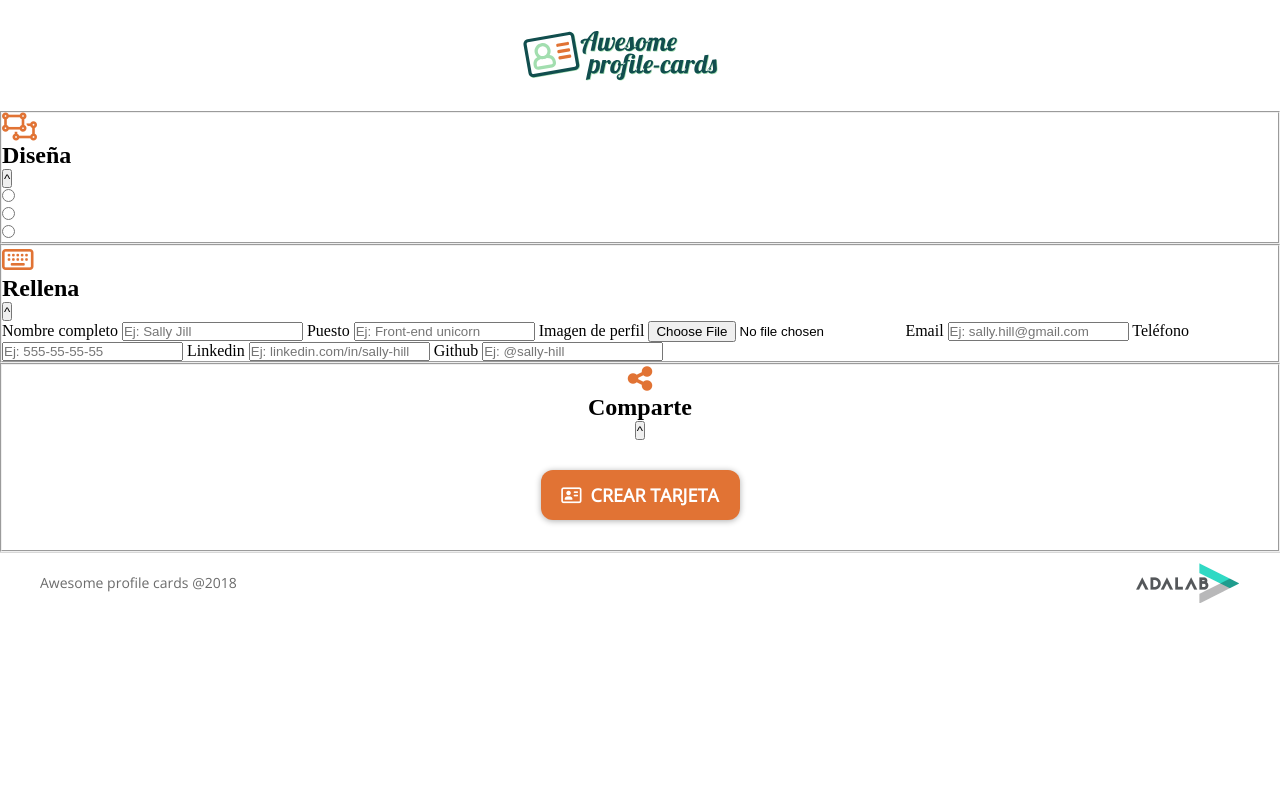
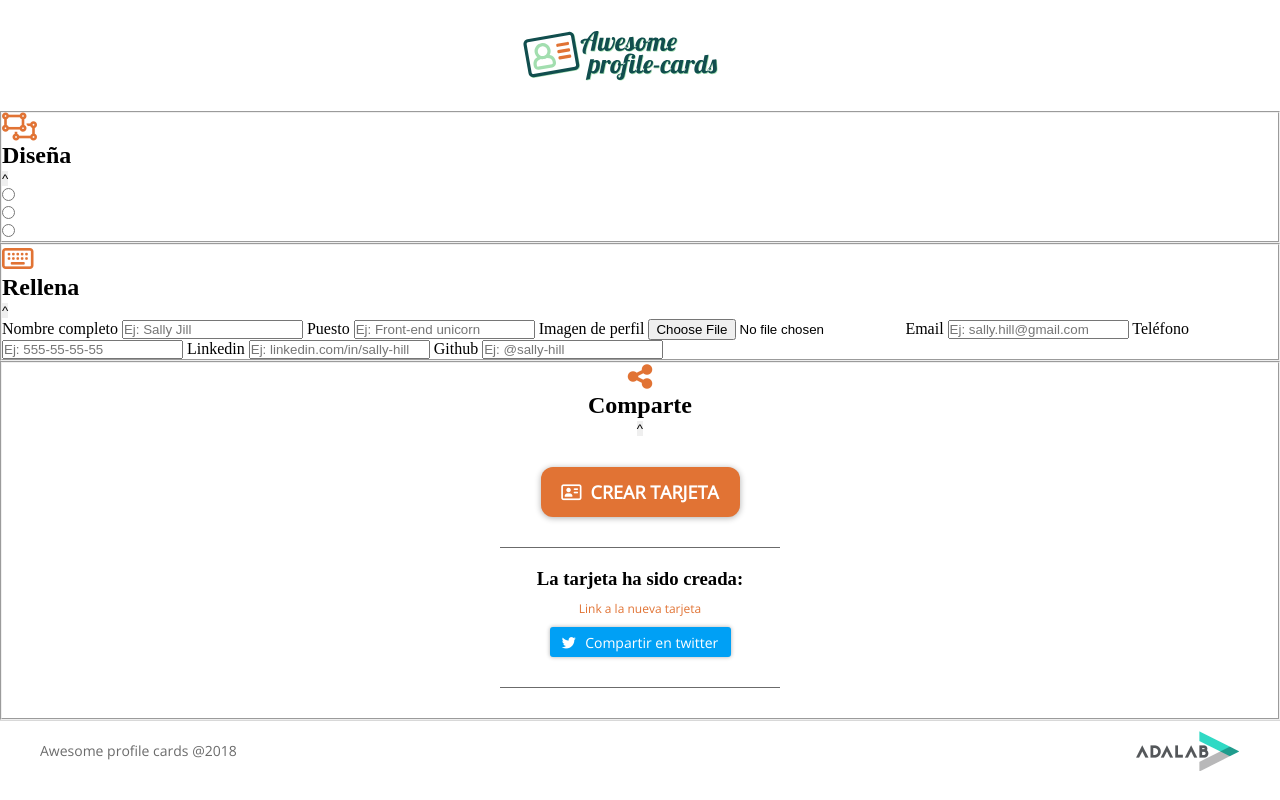
Before and after one commit to Adalab/project-promo-k-module-2-team-2, a website: page src/html/cards.html in a window 1280 px wide. Drawn offline with nearby package versions, Linux system fonts and the light colour scheme; files that its build step writes are made by us from their sources; files whose address does not match are found by name.

Commit message:
Fix CSS styles

```diff
--- a/src/html/partials/form.html
+++ b/src/html/partials/form.html
@@ -83,9 +83,9 @@
     <button type="submit" class="form__share--button" title="Crear tarjeta">
       <i class="far fa-address-card"></i>Crear tarjeta
     </button>
-    <div class="form__share--message hidden">
+    <div class="form__share--message">
       <h3 class="form__box__title h3">La tarjeta ha sido creada:</h3>
-      <a class class="card-link" href="#" title="Link a la nueva tarjeta"
+      <a class="card-link" href="#" title="Link a la nueva tarjeta"
         >Link a la nueva tarjeta</a
       >
       <button class="share-twitter">
--- a/src/scss/core/_reset.scss
+++ b/src/scss/core/_reset.scss
@@ -9,3 +9,7 @@ a {
 li {
   list-style: none;
 }
+
+button {
+  border: none;
+}
--- a/src/scss/core/_typography.scss
+++ b/src/scss/core/_typography.scss
@@ -5,6 +5,19 @@
   font-weight: 600;
   color: $colorTertiaryLight;
   text-transform: uppercase;
+}
+
+.share-twitter {
+  font-family: $font__secondary;
+  color: $colorTertiaryLight;
+  font-size: 14px;
+}
+
+// links
+.card-link {
+  font-family: $font__secondary;
+  color: $colorPrimary;
+  font-size: 12px;
 }
 
 // footer
--- a/src/scss/layout/_form-share.scss
+++ b/src/scss/layout/_form-share.scss
@@ -5,7 +5,6 @@
     height: 50px;
     background-color: $colorPrimary;
     border-radius: 12px;
-    border: none;
     box-shadow: 0 1px 6px 0 rgba(0, 0, 0, 0.32);
     margin: 30px 61px;
 
@@ -17,7 +16,29 @@
     }
   }
   &--message {
-    background-color: red;
+    width: 280px;
+    display: flex;
+    flex-direction: column;
+    align-items: center;
+    border-top: $colorTertiaryDarkMidtone solid 1px;
+    border-bottom: $colorTertiaryDarkMidtone solid 1px;
+    margin: 0 auto 30px auto;
+
+    & .h3 {
+      margin: 20px 0 10px 0;
+    }
+
+    & .share-twitter {
+      width: 181px;
+      height: 30px;
+      background-color: #00a0f5;
+      border-radius: 3px;
+      margin: 10px 0 30px 0;
+      box-shadow: 0 0 4px 0 rgba(0, 0, 0, 0.32);
+      & .fa-twitter {
+        margin-right: 9.5px;
+      }
+    }
   }
 }
 
```
